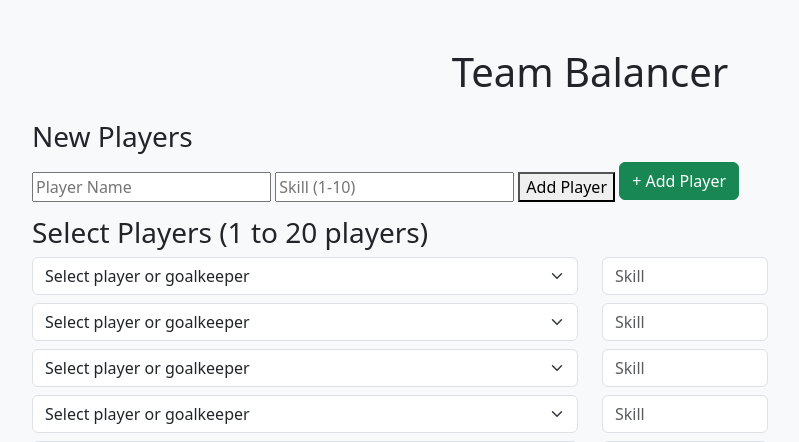
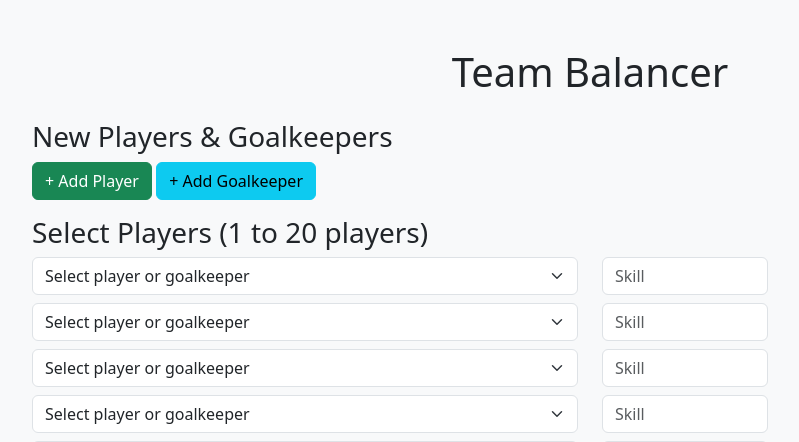
Before and after one commit to MarkkoFarmer/Team-Balancer, a Flask app: page / in a window 1280 px wide. Shown: the top 442 px of the page, without its empty margins (50-849 px from the left). Run offline with Flask 3, Linux system fonts and the light colour scheme.

Commit message:
Update index.html

```diff
--- a/templates/index.html
+++ b/templates/index.html
@@ -9,12 +9,9 @@
 <div class="container">
     <h1 class="mb-4 text-center">Team Balancer</h1>
 
-    <h3>New Players</h3>
-    <input type="text" name="new_player_name" placeholder="Player Name" required>
-    <input type="number" name="new_player_skill" placeholder="Skill (1-10)" required>
-    <button type="submit">Add Player</button>
-
+    <h3>New Players & Goalkeepers</h3>
     <a href="{{ url_for('add_player') }}" class="btn btn-success mb-3">+ Add Player</a>
+    <a href="{{ url_for('add_goalkeeper') }}" class="btn btn-info mb-3">+ Add Goalkeeper</a>
 
     <form method="POST">
         <div class="row mb-4">
@@ -36,8 +33,6 @@
             </div>
             {% endfor %}
         </div>
-
-        <a href="{{ url_for('add_goalkeeper') }}" class="btn btn-info mb-3">+ Add Goalkeeper</a>
 
         <div class="row mb-4">
             <h3>Goalkeepers</h3>
```
